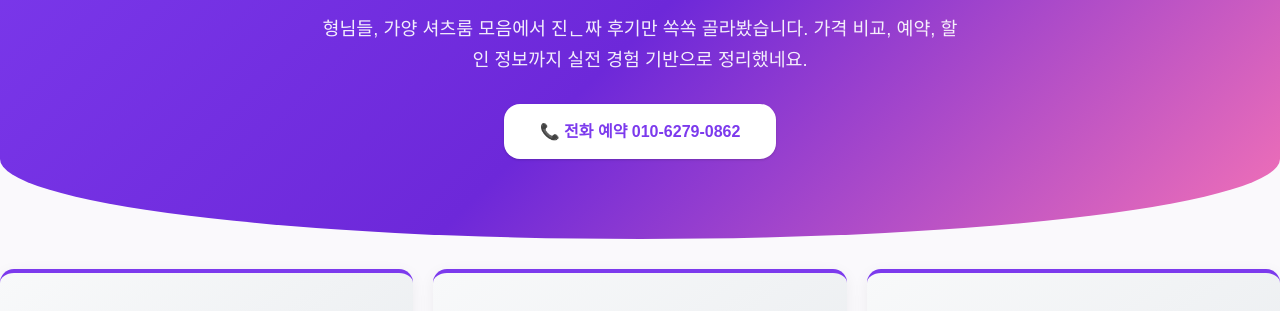
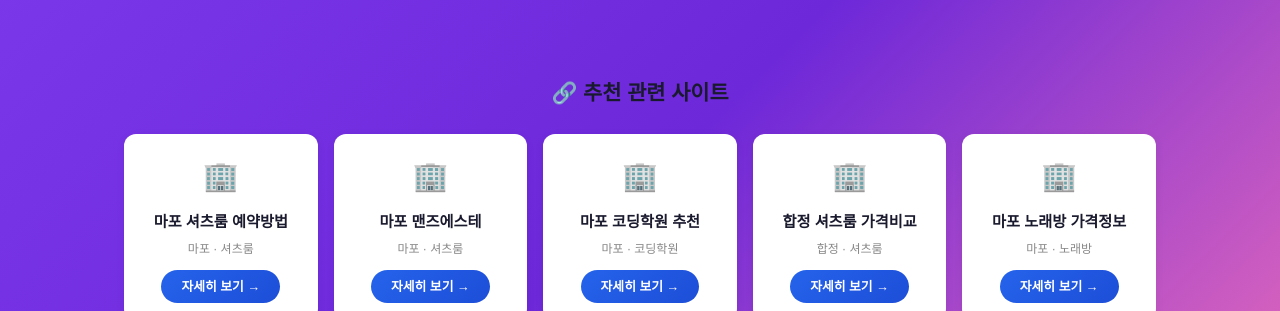
Before and after one commit to dydrkrtks7-cmd/bp-t3b04-gy-shirts-list, a plain HTML site: page index.html in a window 1280 px wide. Shown: the part 242-553 px from the top of the page. Drawn offline with Linux system fonts and the light colour scheme; a web font is replaced by a local one.

```diff
--- a/index.html
+++ b/index.html
@@ -186,7 +186,41 @@
 <section class="sf-card-vnie">
   <div class="container">
     <h1>가양 셔츠룸 모음</h1>
-    <p>형님들, 가양 셔츠룸 모음에서 진ᆫ짜 후기만 쏙쏙 골라봤습니다. 가격 비교, 예약, 할인 정보까지 실전 경험 기반으로 정리했네요.</p>
+    <p>
+<!-- SEO: 추천 관련 사이트 (5 in-content cards) -->
+<section class="recommendations" aria-label="추천 관련 사이트" style="padding:50px 0">
+  <div style="max-width:1100px;margin:0 auto;padding:0 20px">
+    <h3 style="font-size:1.3em;color:#1a1a2e;text-align:center;margin-bottom:24px">🔗 추천 관련 사이트</h3>
+    <div class="rec-grid" style="display:grid;grid-template-columns:repeat(auto-fit,minmax(190px,1fr));gap:16px">
+      <div class="rec-card" style="background:#fff;border-radius:12px;padding:18px 16px;box-shadow:0 2px 10px rgba(0,0,0,.06);text-align:center;transition:transform .2s" onmouseover="this.style.transform='translateY(-3px)'" onmouseout="this.style.transform='none'">
+    <div style="font-size:1.8em;margin-bottom:8px">🏢</div>
+    <div style="font-weight:700;font-size:.95em;color:#1a1a2e;margin-bottom:4px">마포 셔츠룸 예약방법</div>
+    <div style="font-size:.75em;color:#888;margin-bottom:10px">마포 · 셔츠룸</div>
+    <a href="http://shirtskim.dothome.co.kr/" rel="dofollow" target="_blank" style="display:inline-block;padding:6px 20px;background:linear-gradient(135deg,#2563eb,#1d4ed8);color:#fff;border-radius:20px;text-decoration:none;font-size:.8em;font-weight:600">자세히 보기 →</a>
+  </div><div class="rec-card" style="background:#fff;border-radius:12px;padding:18px 16px;box-shadow:0 2px 10px rgba(0,0,0,.06);text-align:center;transition:transform .2s" onmouseover="this.style.transform='translateY(-3px)'" onmouseout="this.style.transform='none'">
+    <div style="font-size:1.8em;margin-bottom:8px">🏢</div>
+    <div style="font-weight:700;font-size:.95em;color:#1a1a2e;margin-bottom:4px">마포 맨즈에스테</div>
+    <div style="font-size:.75em;color:#888;margin-bottom:10px">마포 · 셔츠룸</div>
+    <a href="https://mens-esthe.space" rel="dofollow" target="_blank" style="display:inline-block;padding:6px 20px;background:linear-gradient(135deg,#2563eb,#1d4ed8);color:#fff;border-radius:20px;text-decoration:none;font-size:.8em;font-weight:600">자세히 보기 →</a>
+  </div><div class="rec-card" style="background:#fff;border-radius:12px;padding:18px 16px;box-shadow:0 2px 10px rgba(0,0,0,.06);text-align:center;transition:transform .2s" onmouseover="this.style.transform='translateY(-3px)'" onmouseout="this.style.transform='none'">
+    <div style="font-size:1.8em;margin-bottom:8px">🏢</div>
+    <div style="font-weight:700;font-size:.95em;color:#1a1a2e;margin-bottom:4px">마포 코딩학원 추천</div>
+    <div style="font-size:.75em;color:#888;margin-bottom:10px">마포 · 코딩학원</div>
+    <a href="https://program-school.online" rel="dofollow" target="_blank" style="display:inline-block;padding:6px 20px;background:linear-gradient(135deg,#2563eb,#1d4ed8);color:#fff;border-radius:20px;text-decoration:none;font-size:.8em;font-weight:600">자세히 보기 →</a>
+  </div><div class="rec-card" style="background:#fff;border-radius:12px;padding:18px 16px;box-shadow:0 2px 10px rgba(0,0,0,.06);text-align:center;transition:transform .2s" onmouseover="this.style.transform='translateY(-3px)'" onmouseout="this.style.transform='none'">
+    <div style="font-size:1.8em;margin-bottom:8px">🏢</div>
+    <div style="font-weight:700;font-size:.95em;color:#1a1a2e;margin-bottom:4px">합정 셔츠룸 가격비교</div>
+    <div style="font-size:.75em;color:#888;margin-bottom:10px">합정 · 셔츠룸</div>
+    <a href="http://mimiqpo.dothome.co.kr/" rel="dofollow" target="_blank" style="display:inline-block;padding:6px 20px;background:linear-gradient(135deg,#2563eb,#1d4ed8);color:#fff;border-radius:20px;text-decoration:none;font-size:.8em;font-weight:600">자세히 보기 →</a>
+  </div><div class="rec-card" style="background:#fff;border-radius:12px;padding:18px 16px;box-shadow:0 2px 10px rgba(0,0,0,.06);text-align:center;transition:transform .2s" onmouseover="this.style.transform='translateY(-3px)'" onmouseout="this.style.transform='none'">
+    <div style="font-size:1.8em;margin-bottom:8px">🏢</div>
+    <div style="font-weight:700;font-size:.95em;color:#1a1a2e;margin-bottom:4px">마포 노래방 가격정보</div>
+    <div style="font-size:.75em;color:#888;margin-bottom:10px">마포 · 노래방</div>
+    <a href="http://myback.dothome.co.kr/" rel="dofollow" target="_blank" style="display:inline-block;padding:6px 20px;background:linear-gradient(135deg,#2563eb,#1d4ed8);color:#fff;border-radius:20px;text-decoration:none;font-size:.8em;font-weight:600">자세히 보기 →</a>
+  </div>
+    </div>
+  </div>
+</section>형님들, 가양 셔츠룸 모음에서 진ᆫ짜 후기만 쏙쏙 골라봤습니다. 가격 비교, 예약, 할인 정보까지 실전 경험 기반으로 정리했네요.</p>
     <a href="tel:010-6279-0862" class="el-txt-3nkk">📞 전화 예약 010-6279-0862</a>
   </div>
 </section>
```
